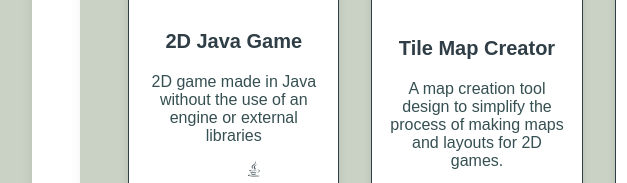
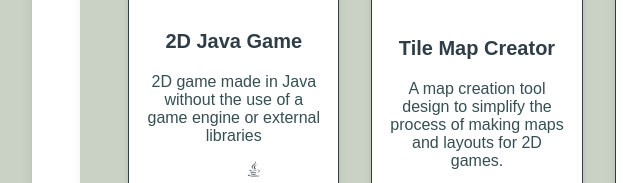
Before and after one commit to KiyanMckop/KiyanMckop.github.io, a plain HTML site: page index.html in a window 1280 px wide. Shown: the part 1068-1251 px from the top of the page, 163-790 px from the left. Drawn offline with Linux system fonts and the light colour scheme.

Commit message:
Commit Test

```diff
--- a/index.html
+++ b/index.html
@@ -52,7 +52,7 @@
                 <div class="project">
                     <img src="Images/2DGame.png" alt="Project 1">
                     <h3>2D Java Game</h3>
-                    <p>2D game made in Java without the use of an engine or external libraries</p>
+                    <p>2D game made in Java without the use of a game engine or external libraries</p>
                     <ul class="tools">
                         <li><i class="fab fa-java"></i></li>
                     </ul>
```
